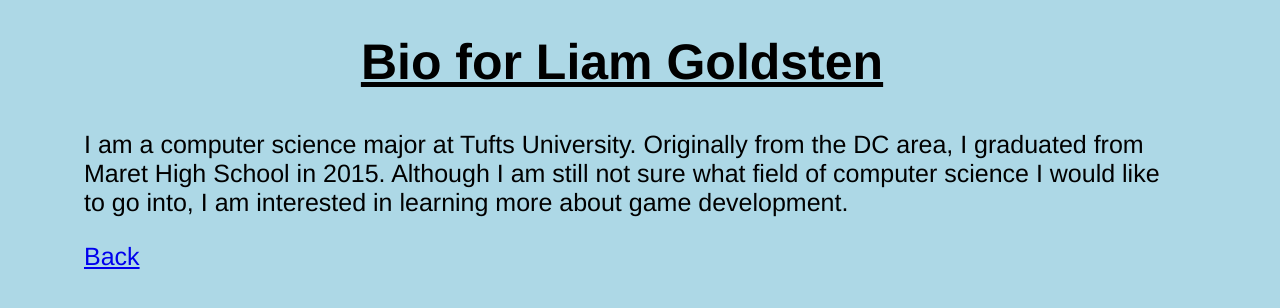
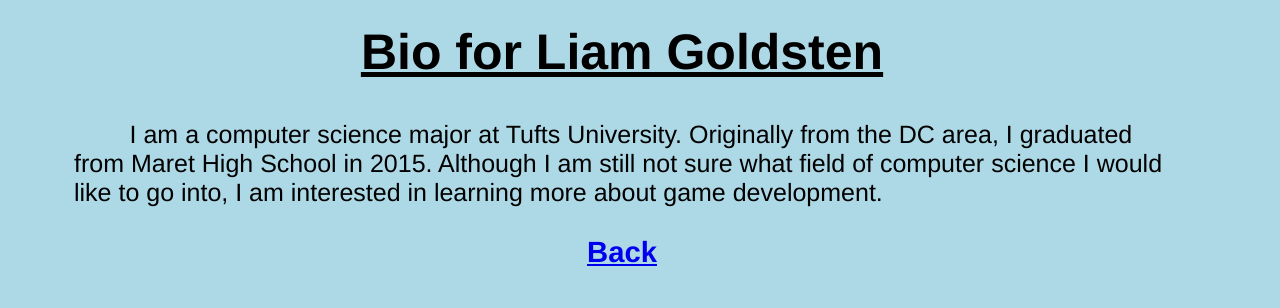
Before and after one commit to lgoldsten/lgoldsten.github.io, a plain HTML site: page bio.html in a window 1280 px wide. Drawn offline with Linux system fonts and the light colour scheme.

Commit message:
added resume and improved styling on all

```diff
--- a/bio.css
+++ b/bio.css
@@ -12,7 +12,11 @@ body {
 	font-size: 25px;
 	color: black;
 	font-family: helvetica;
-	padding: 20px;
+	padding: 10px;
 	margin-left: 5%;
 	margin-right: 100px;
 }
+
+h3 {
+	text-align: center;
+}
--- a/bio.html
+++ b/bio.html
@@ -8,8 +8,8 @@
 
 <body>
 
-<p>I am a computer science major at Tufts University. Originally from the DC area, I graduated from Maret High School in 2015. Although I am still not sure what field of computer science I would like to go into, I am interested in learning more about game development.
+<p>&nbsp;&nbsp;&nbsp;&nbsp;&nbsp;&nbsp;&nbsp;&nbsp;I am a computer science major at Tufts University. Originally from the DC area, I graduated from Maret High School in 2015. Although I am still not sure what field of computer science I would like to go into, I am interested in learning more about game development.
 
-<p> <a href="index.html"> Back <a/> </p>
+<h3> <a href="index.html"> Back <a/> </h3>
 
 </body>
--- a/index.css
+++ b/index.css
@@ -16,3 +16,12 @@ body {
 	margin-left: 5%;
 	margin-right: 100px;
 }
+
+p{
+	margin-left: 10%;
+	margin-right: 10%;
+}
+
+h3 {
+	text-align: center;
+}
--- /dev/null
+++ b/resume.css
@@ -0,0 +1,27 @@
+/* resume.css */
+
+h1 {
+	text-align: center;
+	color: black;
+	font-size: 60px;
+	padding: 10px;
+	text-decoration: underline;
+
+}
+
+h3 {
+	text-align: center;
+}
+
+body {
+	background-color: lightblue;
+	font-family: helvetica
+	padding: 20px;
+	margin-left: 5%;
+	margin right: 100px;
+}
+
+p {
+	margin-left: 30px;
+	margin-right: 50%;
+}
```
Also changed, not shown: index.html (+3 -3 lines), resume.html (added, +44 -0 lines).
